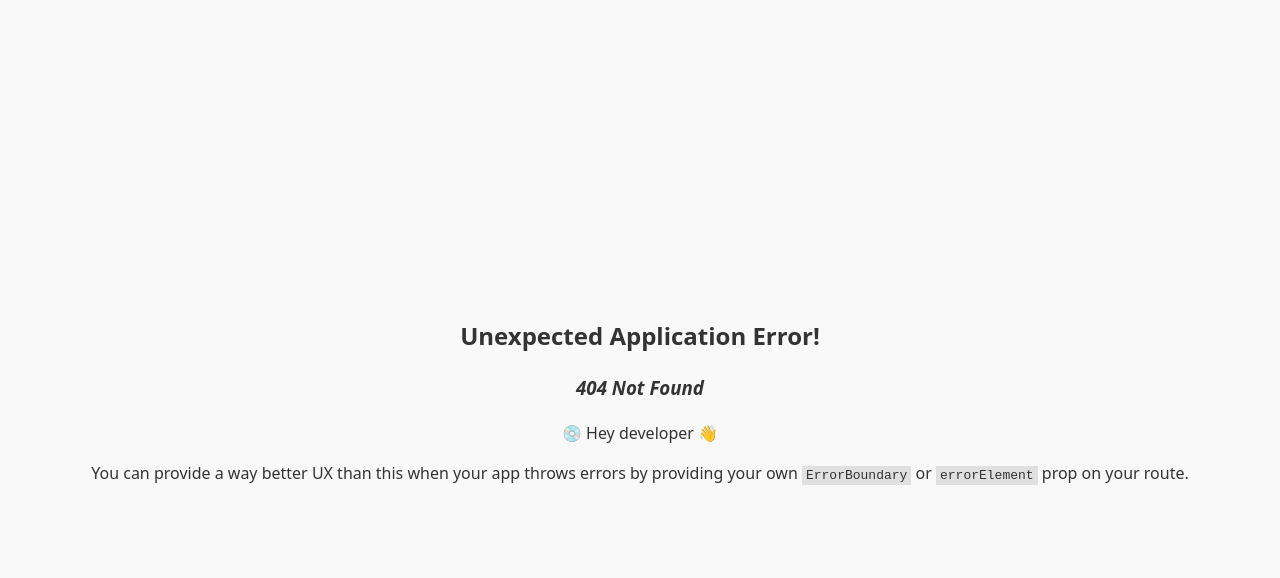
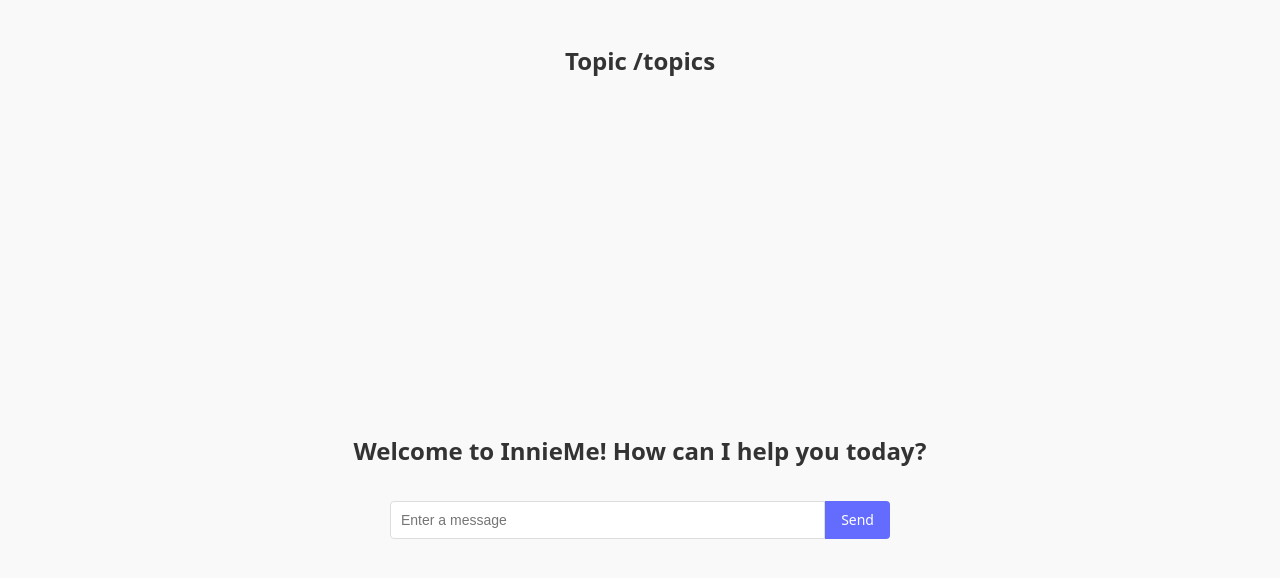
Before and after one commit to wolfdancer/innieme-ui, a React (Vite) app in the folder client/: page /topics in a window 1280 px wide. Before the commit this address had no page. Shown: the top 578 px of the page. Built offline with nearby package versions, Linux system fonts and the light colour scheme.

Commit message:
enhancement to have path-like topic, and support default topic

```diff
--- a/client/src/pages/TopicPage.tsx
+++ b/client/src/pages/TopicPage.tsx
@@ -1,14 +1,22 @@
-import { useParams } from 'react-router-dom';
+import { useParams, useLocation } from 'react-router-dom';
 import '../index.css'
 import App from '../App';
 
 const TopicPage = () => {
   const { topic_id } = useParams();
+  const location = useLocation();
+
+  // Extract the full topic path
+  // For a URL like /topics/workday/2025/separation
+  // This will give us "workday/2025/separation"
+  const fullTopicId = topic_id || location.pathname.replace('/topics/', '');
 
   return (
     <div>
-      <h1>Topic {topic_id}</h1>
-      <App topic_id={topic_id} />
+      <h1>Topic {fullTopicId}</h1>
+      <App
+        topic_id={fullTopicId}
+      />
     </div>
   );
 };
--- a/client/src/router.tsx
+++ b/client/src/router.tsx
@@ -8,7 +8,7 @@
     element: <HomePage />,
   },
   {
-    path: '/topics/:topic_id',
+    path: '/topics/*',
     element: <TopicPage />,
   }
 ]);
```
Also changed, not shown: 1 other file (tests, documents, lock files or other folders).
